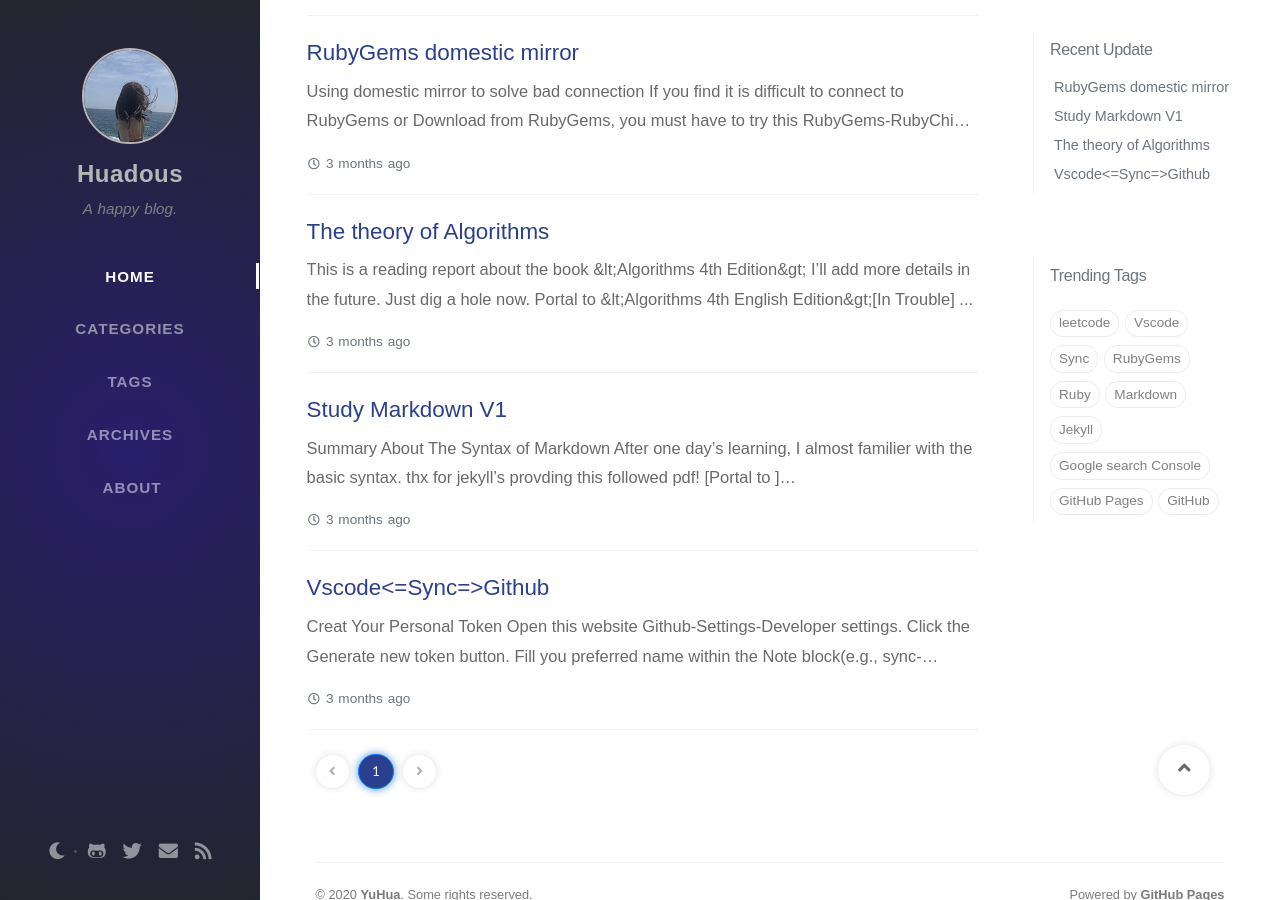
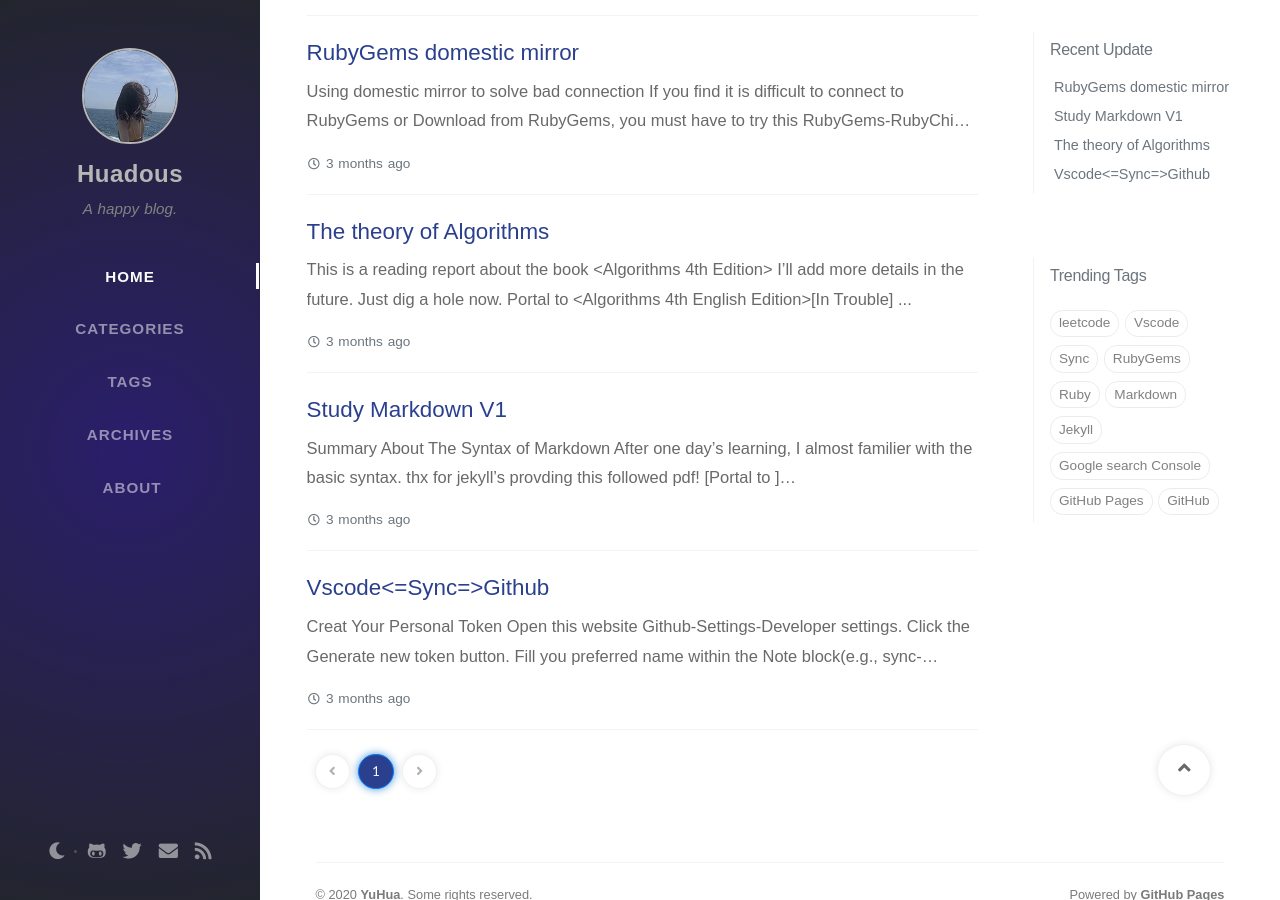
Before and after one commit to Huadous/huadous.github.io, a Jekyll site: the page built from index.html, in a window 1280 px wide and 900 px high, scrolled down 478 px. Built offline with Jekyll 4.4.1, drawn with Linux system fonts in a browser that asks for light colours; nearby versions of some CDN libraries; some web fonts are replaced; formulas are drawn with MathJax 3; the list of posts is cut into pages by our own code; comment, search, counter and statistics services are not loaded.

Commit message:
Update home.html

```diff
--- a/_layouts/home.html
+++ b/_layouts/home.html
@@ -15,7 +15,7 @@ layout: page
     </h1>
     <div class="post-content">
       <p>
-      {{ post.content | strip_html | truncate: 200 | replace: '&', '&amp;' }}
+      {{ post.content | strip_html | truncate: 200 }}
       </p>
     </div>
 
```
